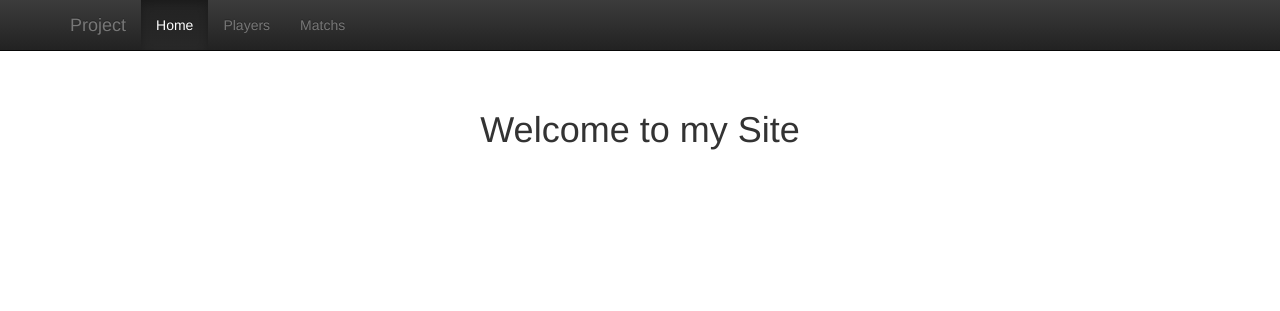
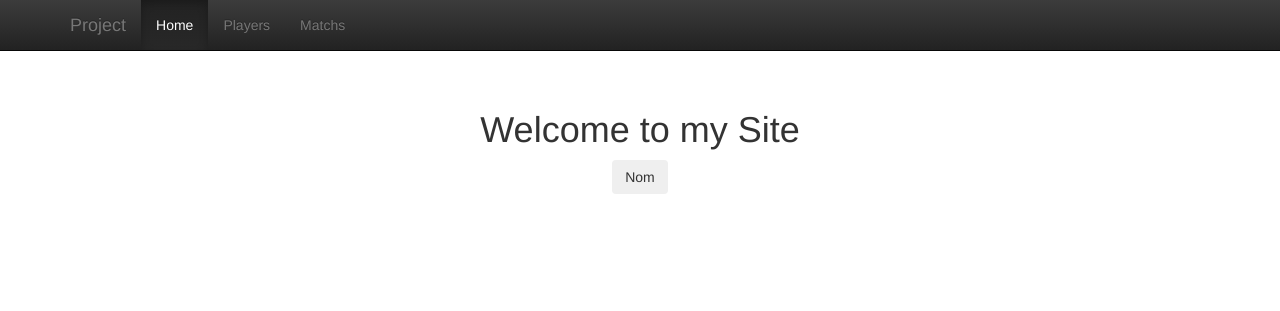
Before and after one commit to Thomas-dot-G/Template, a Django app: page / in a window 1280 px wide. Shown: the top 311 px of the page. Run offline with Django 3.2, Linux system fonts and the light colour scheme; parts of the project's set-up code (start-up, migrations or seed data) failed here and were passed over; some libraries are stand-ins or nearby versions.

Commit message:
minor fix

```diff
--- a/project/templates/index.html
+++ b/project/templates/index.html
@@ -55,6 +55,7 @@
 	<div class="contenu">
   	{% block content %}
  	<h1>Welcome to my Site</h1>
+	<button class="btn">Nom </button>
 	{% endblock %}
  	</div>
     </div>
```
